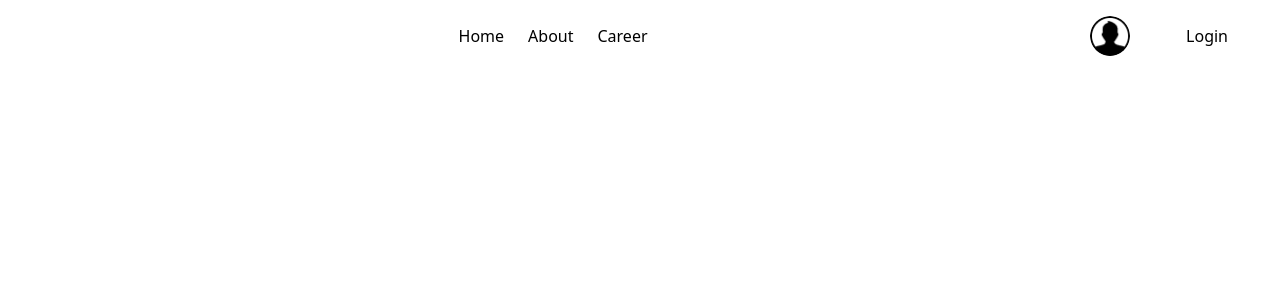
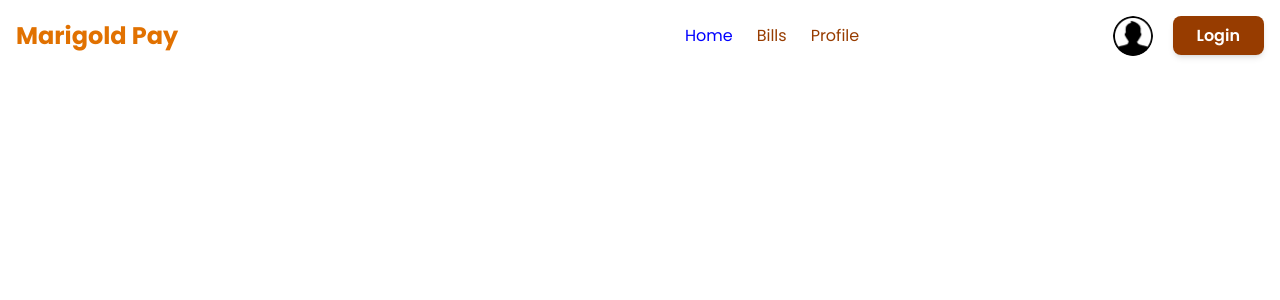
Before and after one commit to bassaami/marigold-pay-app, a React (Vite) app: page / in a window 1280 px wide. Shown: the top 300 px of the page. Built offline with nearby package versions, Linux system fonts and the light colour scheme; no server answers.

Commit message:
firebase target link change for dragon project

```diff
--- /dev/null
+++ b/src/Componentz/HeroCarous.jsx
@@ -0,0 +1,11 @@
+import React from 'react';
+
+const HeroCarous = () => {
+    return (
+        <div>
+
+        </div>
+    );
+};
+
+export default HeroCarous;
--- a/src/Componentz/Navbar.jsx
+++ b/src/Componentz/Navbar.jsx
@@ -16,19 +16,22 @@ const Navbar = () => {
         });
     }
 
+let btnn = "px-6 py-2 bg-amber-800 text-white font-semibold rounded-lg shadow-md hover:bg-blue-700  active:scale-95"
+
     return (
-        <nav className="relative bg-white p-4">
+        <nav className="relative bg-base-400 p-4">
             <div className="flex items-center justify-between">
                 {/* Logo / User Info */}
-                <div className="flex-shrink-0">
+                <div className="hidden md:flex text-2xl font-bold text-amber-600">Marigold Pay</div>
+                <div className="flex-shrink-0 text-black">
                     {usser?.name}{usser?.email}
                 </div>
 
                 {/* Desktop Links (Hidden on mobile/tablet) */}
-                <div className="navv text-accent hidden md:flex gap-6">
-                    <NavLink to="/" >Home </NavLink>
-                    <NavLink to="/about" >About </NavLink>
-                    <NavLink to="/career" >Career </NavLink>
+                <div className="navv text-amber-800 hidden md:flex gap-6">
+                    <NavLink className="hover:text-blue-700" to="/" >Home </NavLink>
+                    <NavLink className="hover:text-blue-700" to="/bills" >Bills </NavLink>
+                    <NavLink className="hover:text-blue-700" to="/profile" >Profile </NavLink>
                 </div>
 
                 {/* Right Side: Auth + Mobile Toggle */}
@@ -44,8 +47,8 @@ const Navbar = () => {
                         {usser ?
                             <button
                                 onClick={handleLogOut}
-                                className='btn btn-primary px-9'>Log Out</button> :
-                            <Link to="/authen/login" className='btn btn-primary px-9'>Login</Link >
+                                className={btnn}>Log Out</button> :
+                            <Link to="/authen/login" className={btnn}>Login</Link >
                         }
                     </div>
 
@@ -69,8 +72,8 @@ const Navbar = () => {
             {isOpen && (
                 <div className="md:hidden absolute top-full left-0 w-full bg-white shadow-md z-50 flex flex-col p-4 gap-4 border-t">
                     <NavLink onClick={() => setIsOpen(false)} to="/" >Home </NavLink>
-                    <NavLink onClick={() => setIsOpen(false)} to="/about" >About </NavLink>
-                    <NavLink onClick={() => setIsOpen(false)} to="/career" >Career </NavLink>
+                    <NavLink onClick={() => setIsOpen(false)} to="/bills" >Bills </NavLink>
+                    <NavLink onClick={() => setIsOpen(false)} to="/profile" >Profile </NavLink>
                     <hr />
                     {usser ?
                         <button
--- /dev/null
+++ b/src/Layout/AuthLayout.jsx
@@ -0,0 +1,17 @@
+import React from 'react';
+import { Outlet } from 'react-router';
+import Navbar from '../Componentz/Navbar';
+
+const AuthLayout = () => {
+    return (
+        <div className='bg-base-200 min-h-screen'>
+            <header className='w-11/12 mx-auto py-5'> <Navbar></Navbar></header>
+
+            <main className='w-11/12 mx-auto py-5'>
+            <Outlet></Outlet>
+            </main>
+        </div>
+    );
+};
+
+export default AuthLayout;
--- a/src/Layout/HmeLayout.jsx
+++ b/src/Layout/HmeLayout.jsx
@@ -1,16 +1,22 @@
 import React from 'react';
 import Navbar from "../Componentz/Navbar"
+import HeroCarous from '../Componentz/HeroCarous';
 
 
 const HmeLayout = () => {
+
+
+
     return (
         <div>
             <header>
                 <nav> <Navbar></Navbar>  </nav>
                 <section>
-
+                    <HeroCarous></HeroCarous>
                 </section>
             </header>
+
+
         </div>
     );
 };
--- /dev/null
+++ b/src/Paggges/RSignUP.jsx
@@ -0,0 +1,87 @@
+import React, { use, useState } from 'react';
+import { Link, useNavigate } from 'react-router';
+import { AuthContext } from '../ProViderr/AuthenPro'
+
+const RSignUP = () => {
+
+    let { createUser, setUser, updateUser } = use(AuthContext)
+    let [nameErr, setNameErr] = useState("")
+    let navigate = useNavigate()
+
+    const handleRegister = (e) => {
+        e.preventDefault()
+        // console.log(e.target);
+        let form = e.target
+        let name = form.name.value
+        let photo = form.photo.value
+        let email = form.email.value
+        let password = form.password.value
+        // console.log({ name, photo, email, password });
+
+        if (name.length < 5) {
+            setNameErr("Name should be more than 5 character")
+            return
+        } else { setNameErr("") }
+
+        createUser(email, password).then((userCredential) => {
+            // Signed up
+            const user = userCredential.user;
+            updateUser({ displayName: name, photoURL: photo }).then(() => {
+                // Profile updated!
+                setUser({ ...user, displayName: name, photoURL: photo })
+                navigate("/")
+                // ...
+            }).catch((error) => {
+                // An error occurred
+                setUser(user)
+                console.log(error);
+            });
+            // ...
+        }).catch((error) => {
+            // const errorCode = error.code;
+            const errorMessage = error.message;
+            console.log(errorMessage);
+            // ..
+        });
+    }
+
+let card = "relative flex flex-col shadow-2xl rounded-2xl bg-base-100 w-full max-w-sm shrink-0"
+let cardBody = "flex flex-col p-6 gap-2"
+let fieldset = "flex flex-col space-y-2 border-none p-1 m-1"
+let label = "flex items-center justify-between text-xl font-medium text-gray-700 pt-2"
+let btnn = " py-2 bg-amber-800 text-white font-semibold rounded-lg shadow-md hover:bg-blue-700  active:scale-95 mt-2"
+
+    return (
+        <div className='flex justify-center min-h-[60%] items-center'>
+            <div className={card}>
+                <h2 className="font-semibold text-2xl text-center py-3">Register your account</h2>
+
+                <form onSubmit={handleRegister} className={cardBody}>
+                    < fieldset className={fieldset}>
+                        {/* name */}
+                        <label className={label}>Name</label>
+                        <input name='name' type="text" className="input" placeholder="Name" />
+                        {nameErr && <p className="text-red-500"> {nameErr}   </p>}
+                        {/* URL */}
+                        <label className={label}>Photo</label>
+                        <input name='photo' type="link" className="input" placeholder="Photo URL" />
+                        {/* email */}
+                        <label className={label}>Email</label>
+                        <input name='email' type="email" className="input" placeholder="Email" />
+
+
+                        <label className={label}>Password</label>
+                        <input name='password' type="password" className="input" placeholder="Password" />
+
+                        <button type='submit' className={btnn}>Sign Up</button>
+
+                        <p className="font-semibold text-center pt-4">Already Have an Account?
+                            <Link className='hover:text-blue-700 text-amber-800' to="/authen/login"> Login</Link> </p>
+                    </fieldset>
+                </form>
+            </div>
+        </div>
+    );
+};
+
+export default RSignUP;
--- /dev/null
+++ b/src/Paggges/SignIN.jsx
@@ -0,0 +1,66 @@
+import React, { use, useState } from 'react';
+import { Link, useLocation, useNavigate } from 'react-router';
+import { AuthContext } from '../ProViderr/AuthenPro';
+
+const SignIN = () => {
+    let [err, setErr] = useState("")
+
+    let { LogIn } = use(AuthContext)
+
+    let location = useLocation()
+    // console.log(location);
+    let navigate = useNavigate()
+
+    let handleLogin = (e) => {
+        e.preventDefault()
+        let form = e.target
+        let email = form.email.value
+        let password = form.password.value
+        // console.log({ email, password });
+
+        LogIn(email, password).then(result => {
+            let user = result.user;
+            console.log(user)
+            navigate(`${location.state ? location.state : "/"}`)
+        })
+            .catch((error) => {
+                const errorCode = error.code;
+                // const errorMessage = error.message;
+                setErr(errorCode)
+            });
+    }
+
+    let card = "relative flex flex-col shadow-2xl rounded-2xl bg-base-100 w-full max-w-sm shrink-0"
+    let cardBody = "flex flex-col p-6 gap-2"
+    let fieldset = "flex flex-col space-y-2 border-none p-1 m-1"
+    let label = "flex items-center justify-between text-xl font-medium text-gray-700 pt-2"
+    let btnn = " py-2 bg-amber-800 text-white font-semibold rounded-lg shadow-md hover:bg-blue-700  active:scale-95 mt-2"
+
+    return (
+        <div className='flex justify-center  min-h-[60%] items-center'>
+            <div className={card}>
+                <h2 className="font-semibold text-2xl text-center py-5">Login your account</h2>
+                <form onSubmit={handleLogin} className={cardBody}>
+                    <fieldset className={fieldset}>
+                        {/* email */}
+                        <label className={label}>Email</label>
+                        <input name="email" type="email" className="input" placeholder="Email" />
+                        {/* password */}
+                        <label className={label}>Password</label>
+                        <input name="password" type="password" className="input" placeholder="Password" />
+
+                        <div><a className="link link-hover">Forgot password?</a></div>
+                        {err && <p className="text-red-500"> {err}   </p>}
+
+                        <button type='submit' className={btnn}>Login</button>
+
+                        <p className="font-semibold text-center pt-4">Don't Have an Account?
+                            <Link className='hover:bg-blue-700 text-amber-800' to="/authen/signup"> Sign UP</Link> </p>
+                    </fieldset>
+                </form>
+            </div>
+        </div>
+    );
+};
+
+export default SignIN;
--- a/src/index.css
+++ b/src/index.css
@@ -1 +1,11 @@
+@import url('https://fonts.googleapis.com/css2?family=Poppins:ital,wght@0,100;0,200;0,300;0,400;0,500;0,600;0,700;0,800;0,900;1,100;1,200;1,300;1,400;1,500;1,600;1,700;1,800;1,900&display=swap');
+
 @import "tailwindcss";
+
+* {
+  font-family: "Poppins", sans-serif;
+}
+
+a.active {
+  color: blue;
+}
```
Also changed, not shown: src/Route/Router.jsx (+17 -0 lines), firebase.json (added), 1 other file (tests, documents, lock files or other folders).
